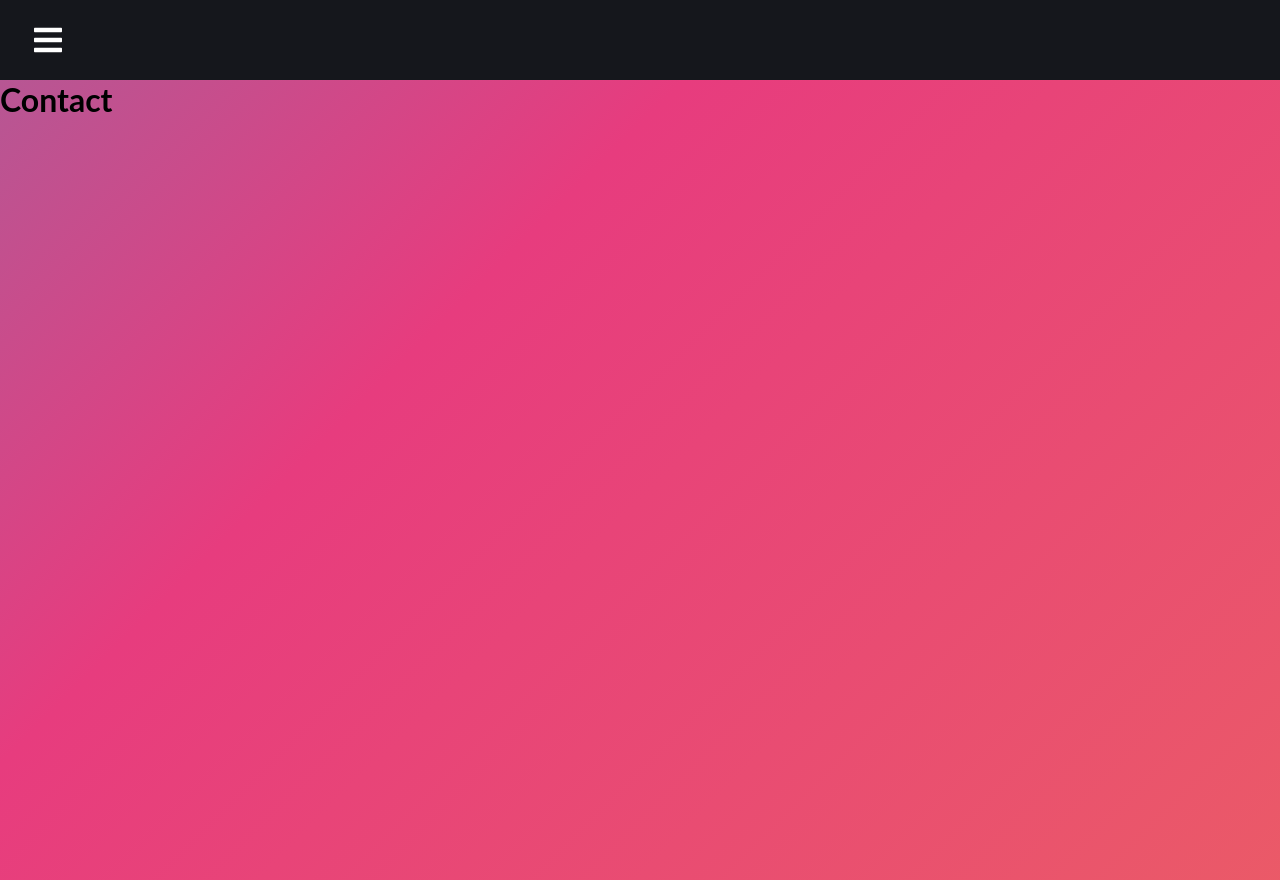
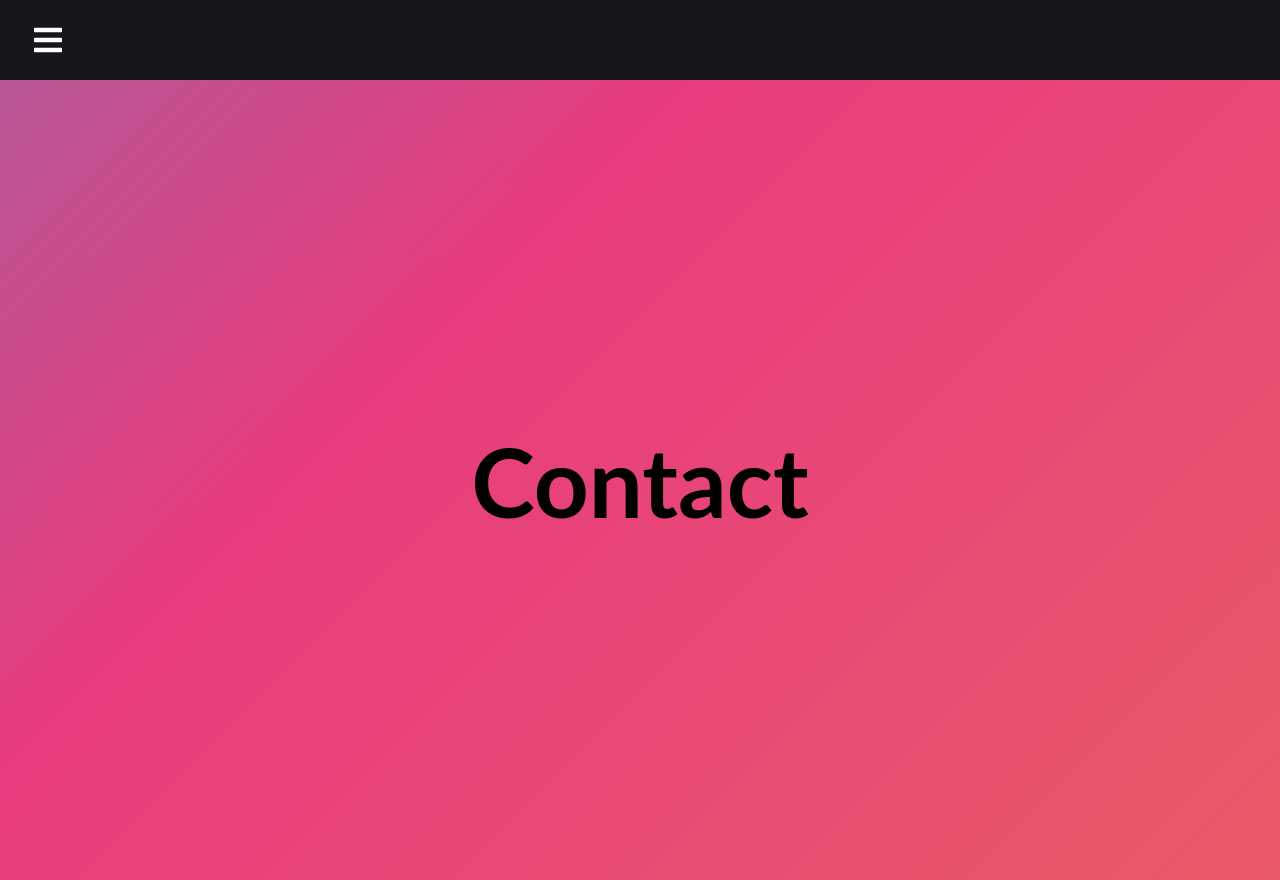
Before and after one commit to raustin9/personal-website-react, a React (Create React App) app: page /contact in a window 1280 px wide. Built offline with nearby package versions, Linux system fonts and the light colour scheme.

Commit message:
Dropdowns no longer open up their own page

```diff
--- a/src/App.css
+++ b/src/App.css
@@ -12,6 +12,9 @@
 .music {
   position: absolute;
   display: flex;
+  align-items: center;
+  justify-content: center;
+  font-size: 3rem;
   height: 100%;
   width: 100%;
   background: linear-gradient(-45deg , #ee7752 , #e73c7e , #23a6d5 , #23d5ab);
--- a/src/components/Sidebar/Sidebar.js
+++ b/src/components/Sidebar/Sidebar.js
@@ -7,13 +7,26 @@ import {SidebarData} from './SidebarData'
 import SubMenu from './Submenu'
 import { IconContext } from 'react-icons/lib'
 
+/*
+const Header = styled.div`
+    font-size: 2.5rem;
+    margin-left:
+    padding-right: 8rem;
+    justify-self: right;
+    height: 80px;
+    display: flex;
+    justify-content: right;
+    align-items: center;
+`;
+*/
+
 
 const Nav = styled.div`
     background: #15171c;
     height: 80px;
     display: flex;
+    align-items: center;
     justify-content: flex-start;
-    align-items: center;
 `;
 
 const NavIcon = styled(Link)`
--- a/src/components/Sidebar/SidebarData.js
+++ b/src/components/Sidebar/SidebarData.js
@@ -12,7 +12,6 @@ export const SidebarData = [
     },
     {
         title: 'About Me',
-        path: '/aboutme',
         icon: <FaIcons.FaUser />,
         iconClosed: <RiIcons.RiArrowDownSFill />,
         iconOpened: <RiIcons.RiArrowUpSFill />,
@@ -36,7 +35,6 @@ export const SidebarData = [
     },
     {
         title: 'Projects',
-        path: '/projects',
         icon: <FaIcons.FaDraftingCompass />,
         iconClosed: <RiIcons.RiArrowDownSFill />,
         iconOpened: <RiIcons.RiArrowUpSFill />,
```
Also changed, not shown: 1 other file (tests, documents, lock files or other folders).
